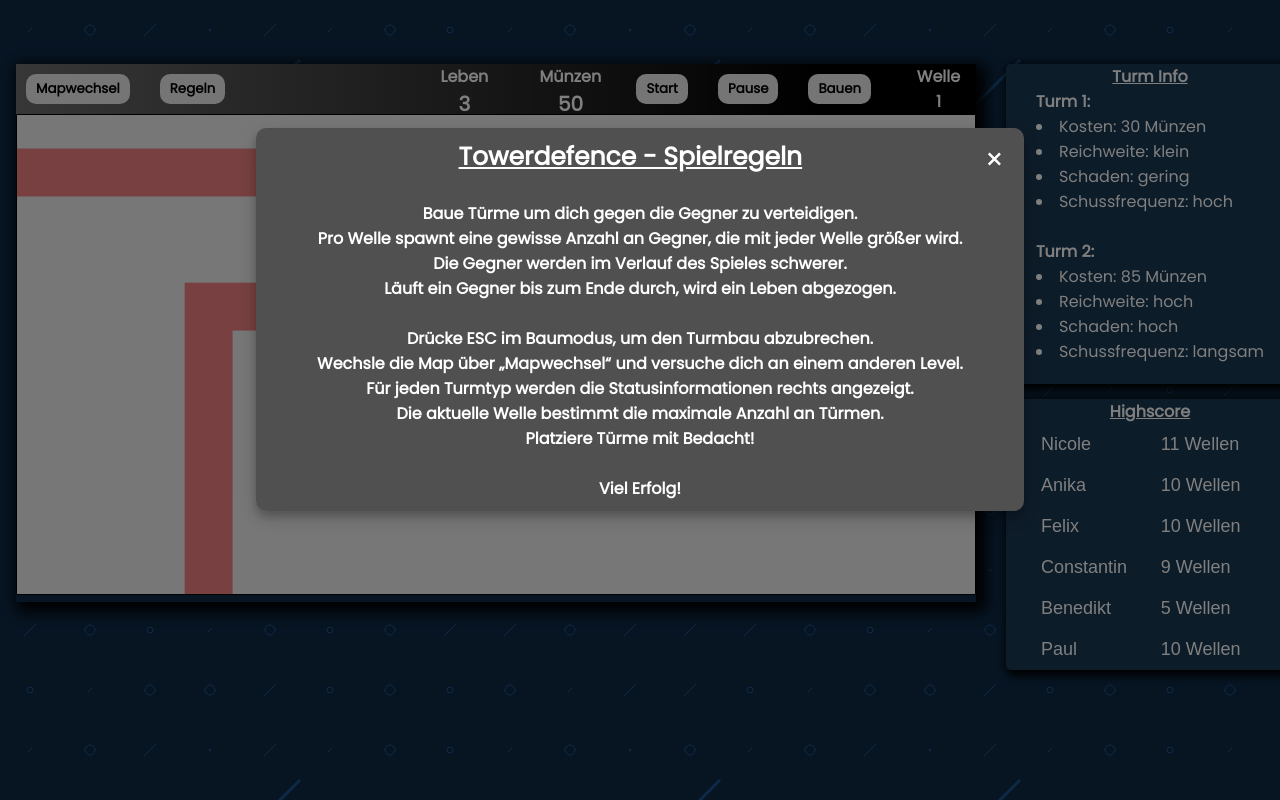
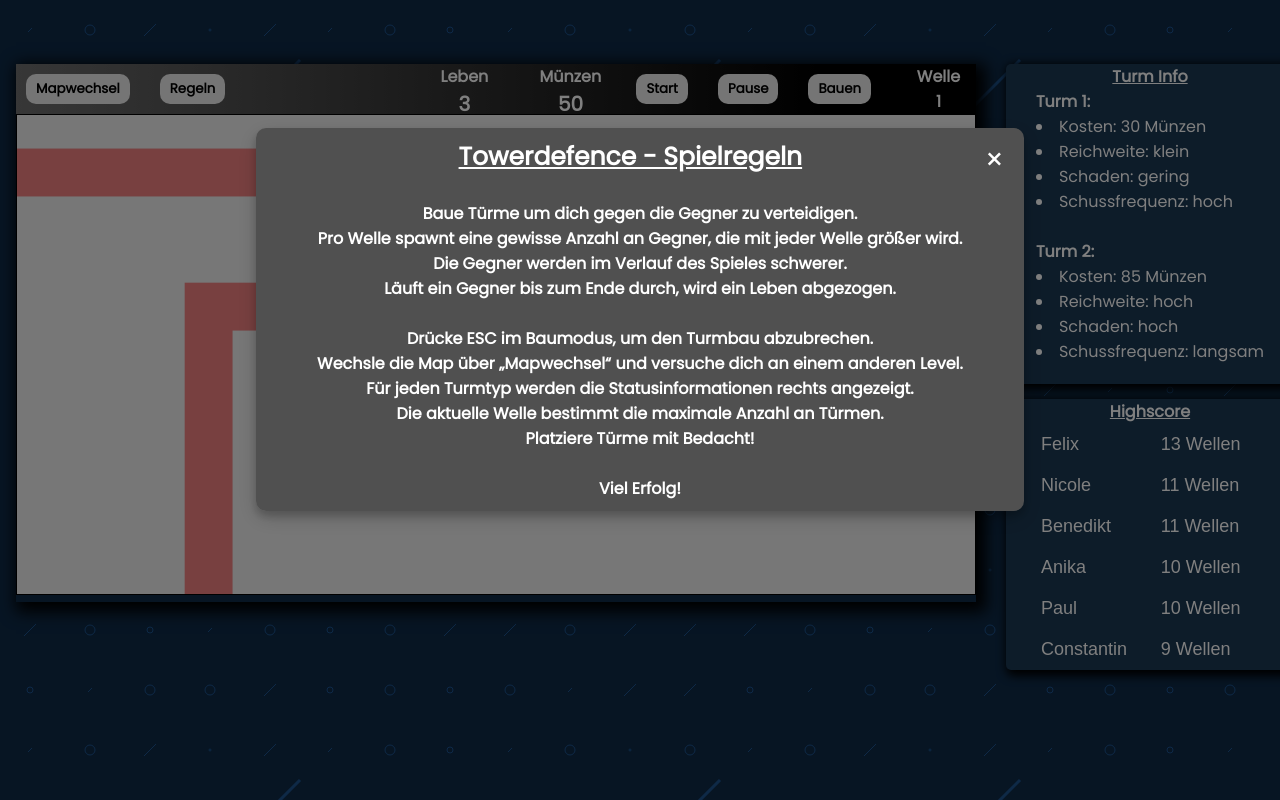
Before and after one commit to Paul-Kl01/ProjektseminarE-Business, a website with bundled scripts: page index.html in a window 1280 px wide. Built offline with nearby package versions, Linux system fonts and the light colour scheme.

Commit message:
Highscore

```diff
--- a/index.html
+++ b/index.html
@@ -103,7 +103,15 @@
             </colgroup>
             <tbody>
               <tr>
+                <td class="tg-0pky">Felix</td>
+                <td class="tg-0pky">13 Wellen</td>
+              </tr>
+              <tr>
                 <td class="tg-0pky">Nicole</td>
+                <td class="tg-0pky">11 Wellen</td>
+              </tr>
+              <tr>
+                <td class="tg-0pky">Benedikt</td>
                 <td class="tg-0pky">11 Wellen</td>
               </tr>
               <tr>
@@ -111,20 +119,12 @@
                 <td class="tg-0pky">10 Wellen</td>
               </tr>
               <tr>
-                <td class="tg-0pky">Felix</td>
+                <td class="tg-0pky">Paul</td>
                 <td class="tg-0pky">10 Wellen</td>
               </tr>
               <tr>
                 <td class="tg-0pky">Constantin</td>
                 <td class="tg-0pky">9 Wellen</td>
-              </tr>
-              <tr>
-                <td class="tg-0pky">Benedikt</td>
-                <td class="tg-0pky">5 Wellen</td>
-              </tr>
-              <tr>
-                <td class="tg-0pky">Paul</td>
-                <td class="tg-0pky">10 Wellen</td>
               </tr>
             </tbody>
             </table>
@@ -137,6 +137,14 @@
             <col style="width: 73px">
             </colgroup>
             <tbody>
+              <tr>
+                <td class="tg-0pky">Paul</td>
+                <td class="tg-0pky">20 Wellen</td>
+              </tr>
+              <tr>
+                <td class="tg-0pky">Felix</td>
+                <td class="tg-0pky">18 Wellen</td>
+              </tr>
               <tr>
                 <td class="tg-0pky">Benedikt</td>
                 <td class="tg-0pky">16 Wellen</td>
@@ -153,14 +161,6 @@
                 <td class="tg-0pky">Anika</td>
                 <td class="tg-0pky">10 Wellen</td>
               </tr>
-              <tr>
-                <td class="tg-0pky">Paul</td>
-                <td class="tg-0pky">10 Wellen</td>
-              </tr>
-              <tr>
-                <td class="tg-0pky">Felix</td>
-                <td class="tg-0pky">4 Wellen</td>
-              </tr>
             </tbody>
             </table>
           <br />
```
